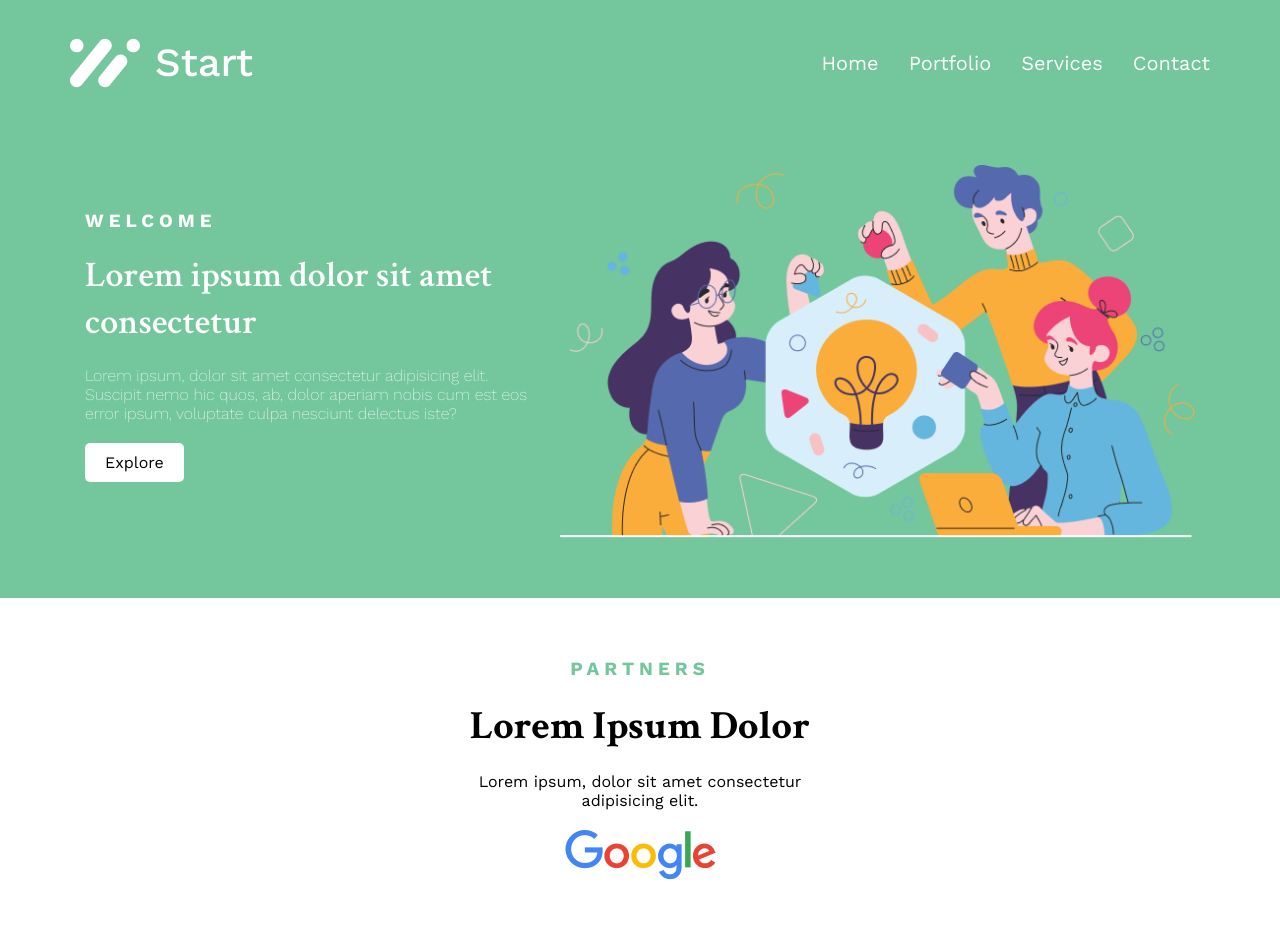
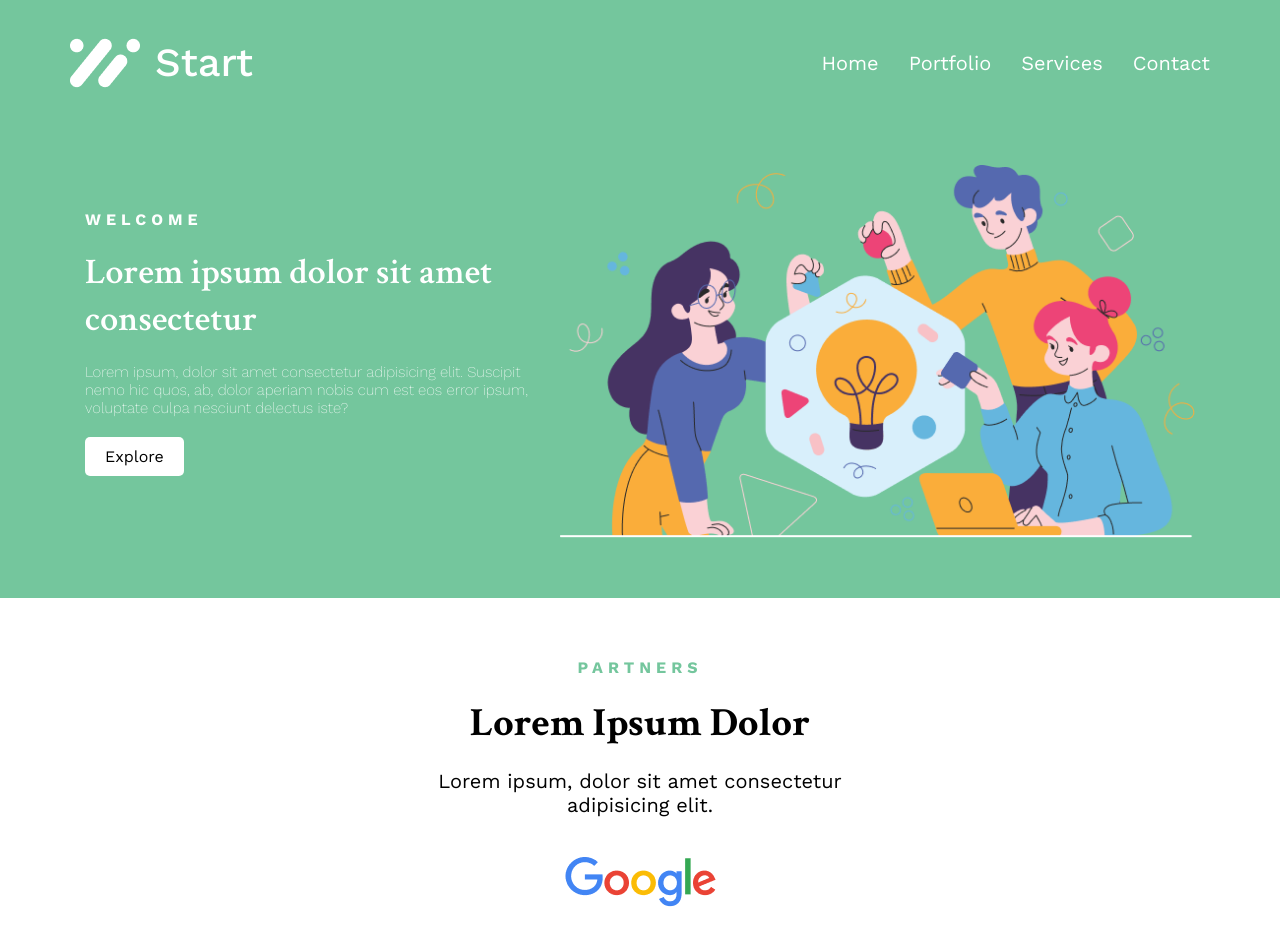
Before and after one commit to RokasSweets/BIT-FRIDAY-CHALLANGE-02, a website: page index.html in a window 1280 px wide. Shown: the top 937 px of the page. Drawn offline with nearby package versions, Linux system fonts and the light colour scheme.

Commit message:
Font size update

```diff
--- a/css/sections/hero.css
+++ b/css/sections/hero.css
@@ -6,6 +6,7 @@
     margin-top: 100px;
     margin-bottom: 20px;
     letter-spacing: 5px;
+    font-size: 16px;
 }
 .hero h1 {
     font-weight: 600;
@@ -16,6 +17,7 @@
 .hero p {
     margin-bottom: 30px;
     font-weight: 200;
+    font-size: 15px;
 }
 
 .button {
--- a/css/sections/partners.css
+++ b/css/sections/partners.css
@@ -6,6 +6,7 @@
 .partners-box h3 {
     color: var(--second-color);
     letter-spacing: 5px;
+    font-size: 16px;
 }
 
 .partners-box h1 {
@@ -16,6 +17,8 @@
 
 .partners-box p {
     margin-top: 20px;
+    margin-bottom: 20px;
+    font-size: 20px;
 }
 
 .partners-box img {
```
